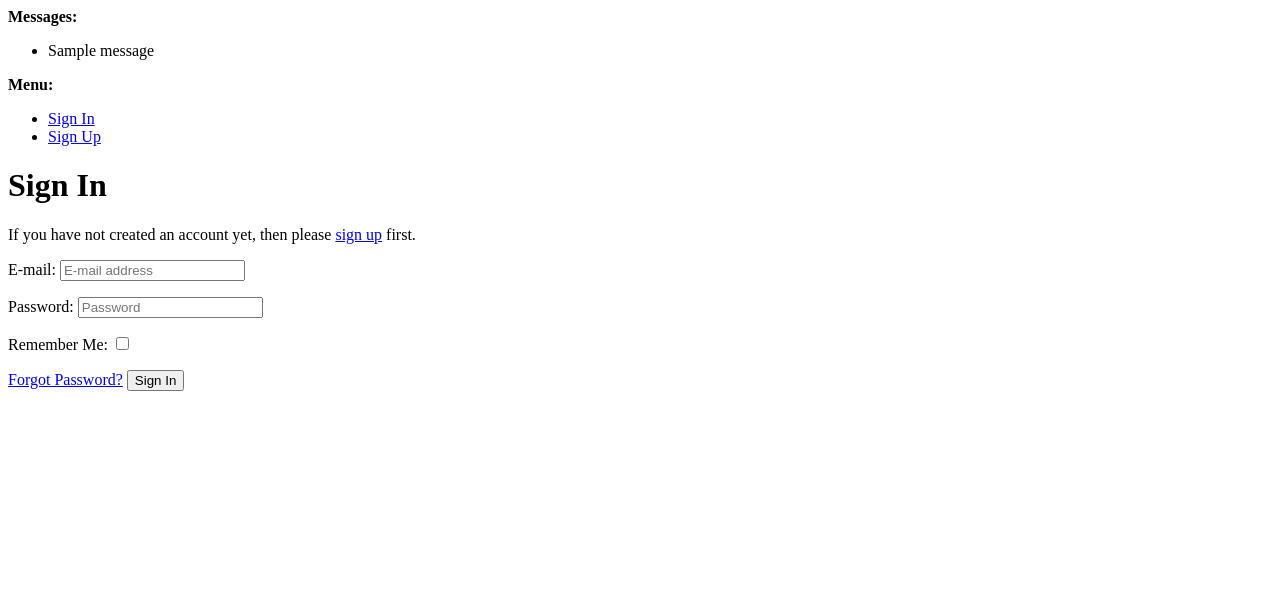
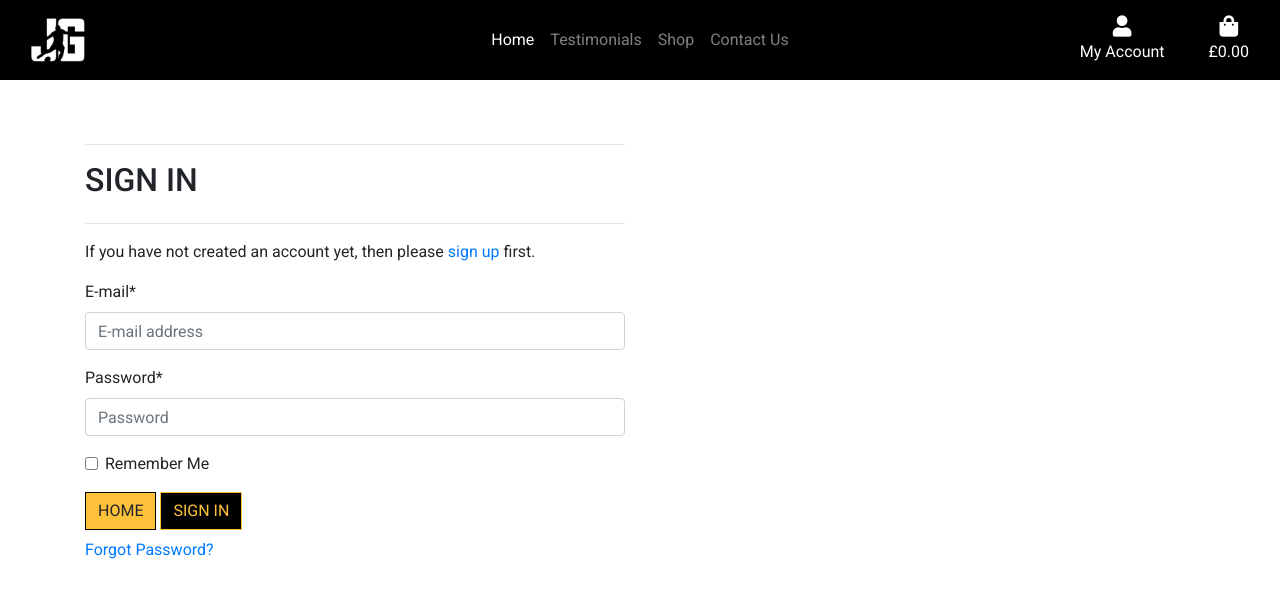
Before and after one commit to Tmuat/jg_kicking_tee, a Django app: page /accounts/login/ in a window 1280 px wide. Shown: the top 598 px of the page. Run offline with Django 3.2, Linux system fonts and the light colour scheme; tables that the repository leaves empty hold one stand-in row (values such as "Sample post"); one stand-in notice (Sample message) is shown; some libraries are stand-ins or nearby versions.

Commit message:
Customised allauth templates

```diff
--- a/templates/allauth/account/account_inactive.html
+++ b/templates/allauth/account/account_inactive.html
@@ -4,7 +4,7 @@
 
 {% block head_title %}{% trans "Account Inactive" %}{% endblock %}
 
-{% block content %}
+{% block inner_content %}
 <h1>{% trans "Account Inactive" %}</h1>
 
 <p>{% trans "This account is inactive." %}</p>
--- a/templates/allauth/account/base.html
+++ b/templates/allauth/account/base.html
@@ -1,40 +1,20 @@
-<!DOCTYPE html>
-<html>
-  <head>
-    <title>{% block head_title %}{% endblock %}</title>
-    {% block extra_head %}
-    {% endblock %}
-  </head>
-  <body>
-    {% block body %}
+{% extends "base.html" %}
 
-    {% if messages %}
-    <div>
-      <strong>Messages:</strong>
-      <ul>
-        {% for message in messages %}
-        <li>{{message}}</li>
-        {% endfor %}
-      </ul>
+{% load static %}
+
+{% block extra_css %}
+<link rel="stylesheet" href="{% static 'allauth/css/allauth.css' %}">
+{% endblock %}
+
+{% block content %}
+    <div class="container header-container">
+        <div class="row pt-5">
+            <div class="col-12 col-md-6">
+                <div class="allauth-form-inner-content">
+                    {% block inner_content %}
+                    {% endblock %}
+                </div>
+            </div>
+        </div>
     </div>
-    {% endif %}
-
-    <div>
-      <strong>Menu:</strong>
-      <ul>
-        {% if user.is_authenticated %}
-        <li><a href="{% url 'account_email' %}">Change E-mail</a></li>
-        <li><a href="{% url 'account_logout' %}">Sign Out</a></li>
-        {% else %}
-        <li><a href="{% url 'account_login' %}">Sign In</a></li>
-        <li><a href="{% url 'account_signup' %}">Sign Up</a></li>
-        {% endif %}
-      </ul>
-    </div>
-    {% block content %}
-    {% endblock %}
-    {% endblock %}
-    {% block extra_body %}
-    {% endblock %}
-  </body>
-</html>
+{% endblock %}
--- a/templates/allauth/account/email.html
+++ b/templates/allauth/account/email.html
@@ -4,7 +4,7 @@
 
 {% block head_title %}{% trans "E-mail Addresses" %}{% endblock %}
 
-{% block content %}
+{% block inner_content %}
     <h1>{% trans "E-mail Addresses" %}</h1>
 {% if user.emailaddress_set.all %}
 <p>{% trans 'The following e-mail addresses are associated with your account:' %}</p>
--- a/templates/allauth/account/email_confirm.html
+++ b/templates/allauth/account/email_confirm.html
@@ -6,7 +6,7 @@
 {% block head_title %}{% trans "Confirm E-mail Address" %}{% endblock %}
 
 
-{% block content %}
+{% block inner_content %}
 <h1>{% trans "Confirm E-mail Address" %}</h1>
 
 {% if confirmation %}
--- a/templates/allauth/account/login.html
+++ b/templates/allauth/account/login.html
@@ -2,12 +2,15 @@
 
 {% load i18n %}
 {% load account socialaccount %}
+{% load crispy_forms_tags %}
 
 {% block head_title %}{% trans "Sign In" %}{% endblock %}
 
-{% block content %}
+{% block inner_content %}
 
-<h1>{% trans "Sign In" %}</h1>
+<hr>
+<h2 class="logo-font mb-4">{% trans "Sign In" %}</h2>
+<hr>
 
 {% get_providers as socialaccount_providers %}
 
@@ -35,12 +38,15 @@ for a {{ site_name }} account and sign in below:{% endblocktrans %}</p>
 
 <form class="login" method="POST" action="{% url 'account_login' %}">
     {% csrf_token %}
-  {{ form.as_p }}
+    {{ form|crispy }}
     {% if redirect_field_value %}
     <input type="hidden" name="{{ redirect_field_name }}" value="{{ redirect_field_value }}" />
     {% endif %}
+    <a class="btn home-btn rounded-0 bg-yellow border-black logo-font" href="{% url 'home' %}">Home</a>
+    <button class="primaryAction btn action-btn rounded-0 bg-black border-yellow logo-font" type="submit">{% trans "Sign In" %}</button>
+    <p class="mt-2">
         <a class="button secondaryAction" href="{% url 'account_reset_password' %}">{% trans "Forgot Password?" %}</a>
-  <button class="primaryAction" type="submit">{% trans "Sign In" %}</button>
+    </p>
 </form>
 
 {% endblock %}
--- a/templates/allauth/account/logout.html
+++ b/templates/allauth/account/logout.html
@@ -4,7 +4,7 @@
 
 {% block head_title %}{% trans "Sign Out" %}{% endblock %}
 
-{% block content %}
+{% block inner_content %}
 <h1>{% trans "Sign Out" %}</h1>
 
 <p>{% trans 'Are you sure you want to sign out?' %}</p>
--- a/templates/allauth/account/password_change.html
+++ b/templates/allauth/account/password_change.html
@@ -4,7 +4,7 @@
 
 {% block head_title %}{% trans "Change Password" %}{% endblock %}
 
-{% block content %}
+{% block inner_content %}
     <h1>{% trans "Change Password" %}</h1>
 
     <form method="POST" action="{% url 'account_change_password' %}" class="password_change">
--- a/templates/allauth/account/password_reset.html
+++ b/templates/allauth/account/password_reset.html
@@ -5,7 +5,7 @@
 
 {% block head_title %}{% trans "Password Reset" %}{% endblock %}
 
-{% block content %}
+{% block inner_content %}
 
     <h1>{% trans "Password Reset" %}</h1>
     {% if user.is_authenticated %}
--- a/templates/allauth/account/password_reset_done.html
+++ b/templates/allauth/account/password_reset_done.html
@@ -5,7 +5,7 @@
 
 {% block head_title %}{% trans "Password Reset" %}{% endblock %}
 
-{% block content %}
+{% block inner_content %}
     <h1>{% trans "Password Reset" %}</h1>
 
     {% if user.is_authenticated %}
--- a/templates/allauth/account/password_reset_from_key.html
+++ b/templates/allauth/account/password_reset_from_key.html
@@ -3,7 +3,7 @@
 {% load i18n %}
 {% block head_title %}{% trans "Change Password" %}{% endblock %}
 
-{% block content %}
+{% block inner_content %}
     <h1>{% if token_fail %}{% trans "Bad Token" %}{% else %}{% trans "Change Password" %}{% endif %}</h1>
 
     {% if token_fail %}
--- a/templates/allauth/account/password_reset_from_key_done.html
+++ b/templates/allauth/account/password_reset_from_key_done.html
@@ -3,7 +3,7 @@
 {% load i18n %}
 {% block head_title %}{% trans "Change Password" %}{% endblock %}
 
-{% block content %}
+{% block inner_content %}
     <h1>{% trans "Change Password" %}</h1>
     <p>{% trans 'Your password is now changed.' %}</p>
 {% endblock %}
--- a/templates/allauth/account/password_set.html
+++ b/templates/allauth/account/password_set.html
@@ -4,7 +4,7 @@
 
 {% block head_title %}{% trans "Set Password" %}{% endblock %}
 
-{% block content %}
+{% block inner_content %}
     <h1>{% trans "Set Password" %}</h1>
 
     <form method="POST" action="{% url 'account_set_password' %}" class="password_set">
--- a/templates/allauth/account/signup.html
+++ b/templates/allauth/account/signup.html
@@ -4,7 +4,7 @@
 
 {% block head_title %}{% trans "Signup" %}{% endblock %}
 
-{% block content %}
+{% block inner_content %}
 <h1>{% trans "Sign Up" %}</h1>
 
 <p>{% blocktrans %}Already have an account? Then please <a href="{{ login_url }}">sign in</a>.{% endblocktrans %}</p>
--- a/templates/allauth/account/signup_closed.html
+++ b/templates/allauth/account/signup_closed.html
@@ -4,7 +4,7 @@
 
 {% block head_title %}{% trans "Sign Up Closed" %}{% endblock %}
 
-{% block content %}
+{% block inner_content %}
 <h1>{% trans "Sign Up Closed" %}</h1>
 
 <p>{% trans "We are sorry, but the sign up is currently closed." %}</p>
--- a/templates/allauth/account/verification_sent.html
+++ b/templates/allauth/account/verification_sent.html
@@ -4,7 +4,7 @@
 
 {% block head_title %}{% trans "Verify Your E-mail Address" %}{% endblock %}
 
-{% block content %}
+{% block inner_content %}
     <h1>{% trans "Verify Your E-mail Address" %}</h1>
 
     <p>{% blocktrans %}We have sent an e-mail to you for verification. Follow the link provided to finalize the signup process. Please contact us if you do not receive it within a few minutes.{% endblocktrans %}</p>
--- a/templates/allauth/account/verified_email_required.html
+++ b/templates/allauth/account/verified_email_required.html
@@ -4,7 +4,7 @@
 
 {% block head_title %}{% trans "Verify Your E-mail Address" %}{% endblock %}
 
-{% block content %}
+{% block inner_content %}
 <h1>{% trans "Verify Your E-mail Address" %}</h1>
 
 {% url 'account_email' as email_url %}
```
Lines whose indentation alone changed are shown as unchanged.
